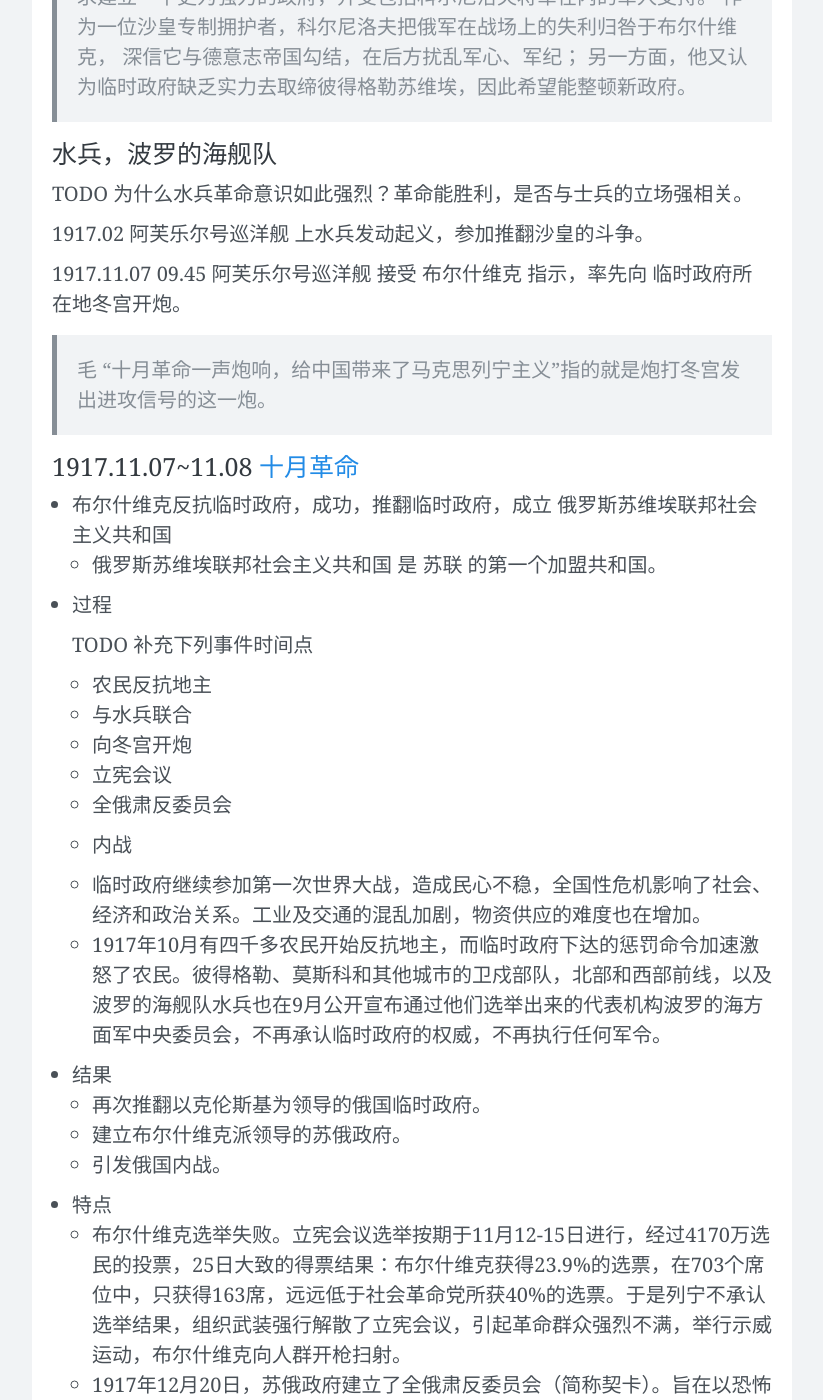
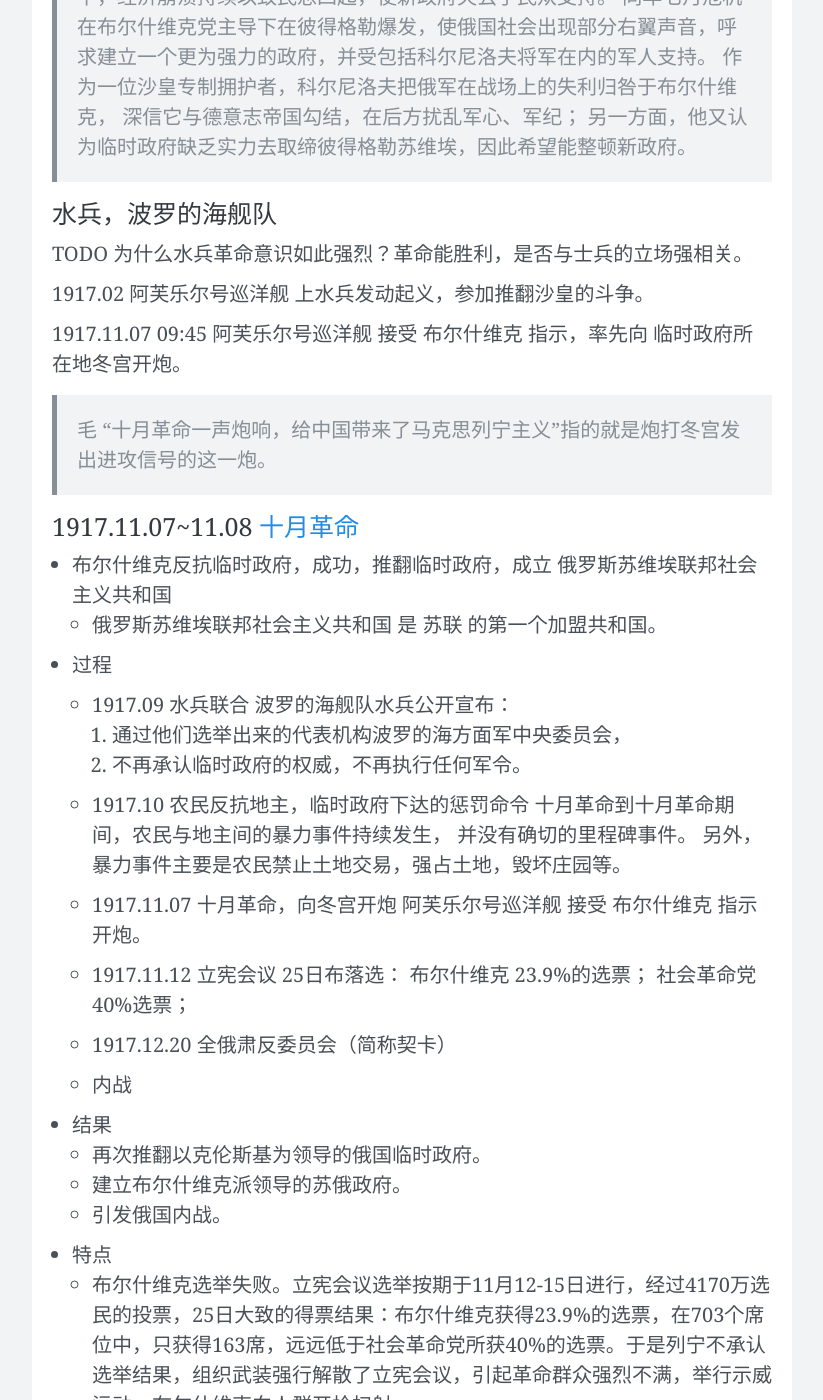
Before and after one commit to wangtiga/wangtiga.github.io, a Jekyll site: the page built from _previews/19171025.md, in a window 1280 px wide and 1400 px high, scrolled down 4430 px. Shown: the whole window, without its empty margins (228-1051 px from the left). Built offline with Jekyll 4.4.1, drawn with Linux system fonts in a browser that asks for light colours; nearby versions of some CDN libraries; comment, search, counter and statistics services are not loaded; some of the changed text lies outside the part shown.

Commit message:
updated from mac

```diff
--- a/_previews/19171025.md
+++ b/_previews/19171025.md
@@ -21,7 +21,7 @@ tags:   exam
 列宁争取到了波罗的海舰队水兵的支持，
 发动武装起义，夺取政权。
 但十月革命胜利后，不同派系争斗，俄国内战爆发，
-经过几时时间，布党政权才逐渐稳定。
+经过几年时间，布党政权才逐渐稳定。
 
 这一段历史细节在不同派别有完全不同的说法，
 只能按方便自己记忆的方式整理出主要的革命发展过程。
@@ -42,7 +42,7 @@ tags:   exam
   * 1905年12月，沙俄政府颁布了选举办法，第一届国家杜马订于1906年3月进行选举，限25岁以上男性国民为合格选民，并对不同的社会阶层选票，给以不同的权重，例如地主就比农民与工人有较高的选票权重。
   * 有多个参选的政党因应选举而组成或合法化，主要有自由派和知识分子组成的宪政民主党
 
-- 特点 这场革命没有组织、没有目标、也没有单一原因，主要归咎于几十年的国家动乱和对罗曼诺夫王朝的不满，俄国国内改革不利以及少数民族要求解放也是起因。沙皇指挥不力，导致俄军在 1904.02.08日俄战争中惨败，是最直接的导火线
+- 特点 这场革命没有组织、没有目标、也没有单一原因，主要归咎于几十年的国家动乱和对罗曼诺夫王朝的不满，俄国国内改革不利以及少数民族要求解放也是起因。沙皇指挥不力，导致俄军在 1904.02.08日俄战争中惨败，是最直接的导火线。
 
 
 ### 1917.03.08~03.16 [俄国 二月革命](https://zh.wikipedia.org/wiki/%E4%BF%84%E5%9C%8B%E4%BA%8C%E6%9C%88%E9%9D%A9%E5%91%BD)
@@ -59,7 +59,7 @@ tags:   exam
 - 特点
 
   * 临时政府
-    1. 以克伦斯基为领导的  资产阶级专政的 俄国临时政府。
+    1. 资产阶级专政的 俄国临时政府，最初由李沃夫领导，四月危机后，逐渐改由克伦斯基领导。
     2. 实际掌权机关，得到了孟什维克党和社会革命党的支持，却没有力量解散苏维埃。
     3. 竭力纠集武装力量消灭苏维埃。
 
@@ -160,7 +160,7 @@ TODO 为什么水兵革命意识如此强烈？革命能胜利，是否与士兵
 
 1917.02 阿芙乐尔号巡洋舰 上水兵发动起义，参加推翻沙皇的斗争。
 
-1917.11.07 09.45 阿芙乐尔号巡洋舰 接受 布尔什维克 指示，率先向 临时政府所在地冬宫开炮。
+1917.11.07 09:45 阿芙乐尔号巡洋舰 接受 布尔什维克 指示，率先向 临时政府所在地冬宫开炮。
 
 > 毛 "十月革命一声炮响，给中国带来了马克思列宁主义"指的就是炮打冬宫发出进攻信号的这一炮。
 
@@ -172,17 +172,27 @@ TODO 为什么水兵革命意识如此强烈？革命能胜利，是否与士兵
 
 - 过程
 
-    TODO 补充下列事件时间点
+    * 1917.09   水兵联合
+      波罗的海舰队水兵公开宣布：
+      1. 通过他们选举出来的代表机构波罗的海方面军中央委员会，
+      2. 不再承认临时政府的权威，不再执行任何军令。
 
-    * 农民反抗地主
-    * 与水兵联合
-    * 向冬宫开炮
-    * 立宪会议
-    * 全俄肃反委员会
+    * 1917.10    农民反抗地主，临时政府下达的惩罚命令
+      十月革命到十月革命期间，农民与地主间的暴力事件持续发生，
+      并没有确切的里程碑事件。
+      另外，暴力事件主要是农民禁止土地交易，强占土地，毁坏庄园等。
+
+    * 1917.11.07 十月革命，向冬宫开炮
+      阿芙乐尔号巡洋舰 接受 布尔什维克 指示开炮。
+
+    * 1917.11.12 立宪会议
+      25日布落选：
+      布尔什维克 23.9%的选票；
+      社会革命党 40%选票；
+
+    * 1917.12.20 全俄肃反委员会（简称契卡）
+
     * 内战
-
-    * 临时政府继续参加第一次世界大战，造成民心不稳，全国性危机影响了社会、经济和政治关系。工业及交通的混乱加剧，物资供应的难度也在增加。
-    * 1917年10月有四千多农民开始反抗地主，而临时政府下达的惩罚命令加速激怒了农民。彼得格勒、莫斯科和其他城市的卫戍部队，北部和西部前线，以及波罗的海舰队水兵也在9月公开宣布通过他们选举出来的代表机构波罗的海方面军中央委员会，不再承认临时政府的权威，不再执行任何军令。
 
 - 结果
     * 再次推翻以克伦斯基为领导的俄国临时政府。
```
Also changed, not shown: other parts of _previews/19171025.md (+3 -3 lines).
